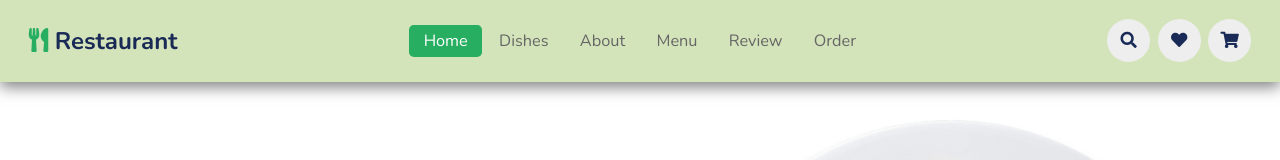
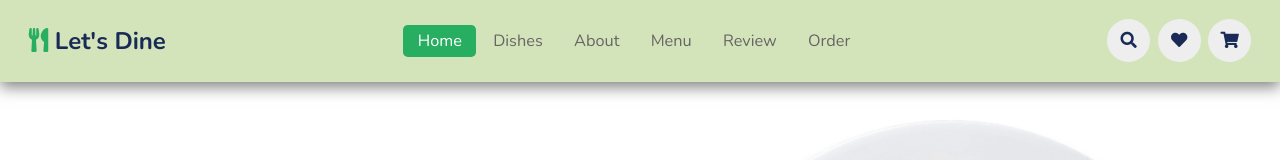
Before and after one commit to AmanChn/AmanChn.github.io, a plain HTML site: page food_website/index.html in a window 1280 px wide. Shown: the top 160 px of the page. Drawn offline with nearby package versions, Linux system fonts and the light colour scheme.

Commit message:
Update index.html

```diff
--- a/food_website/index.html
+++ b/food_website/index.html
@@ -21,7 +21,7 @@
 
 <header>
 
-    <a href="#" class="logo"><i class="fas fa-utensils"></i> restaurant</a>
+    <a href="#" class="logo"><i class="fas fa-utensils"></i> Let's Dine</a>
 
     <nav class="navbar">
         <a class="active" href="#home">home</a>
```
